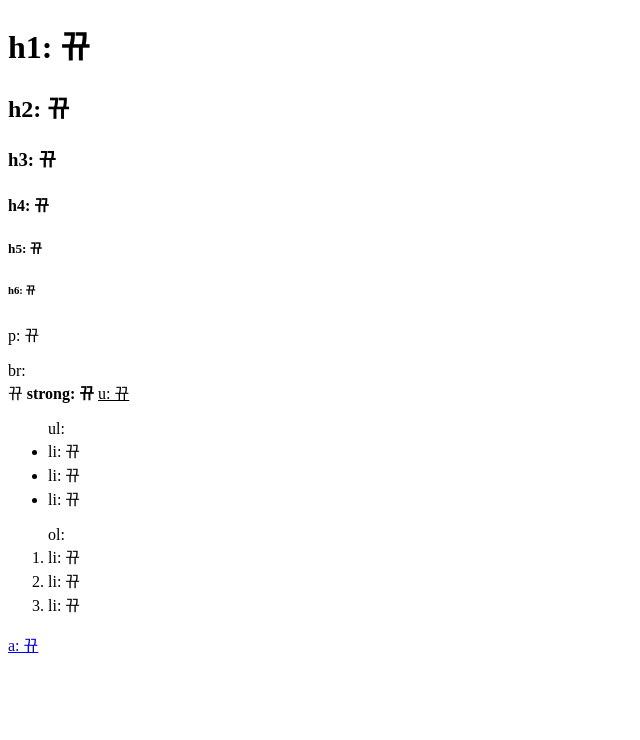
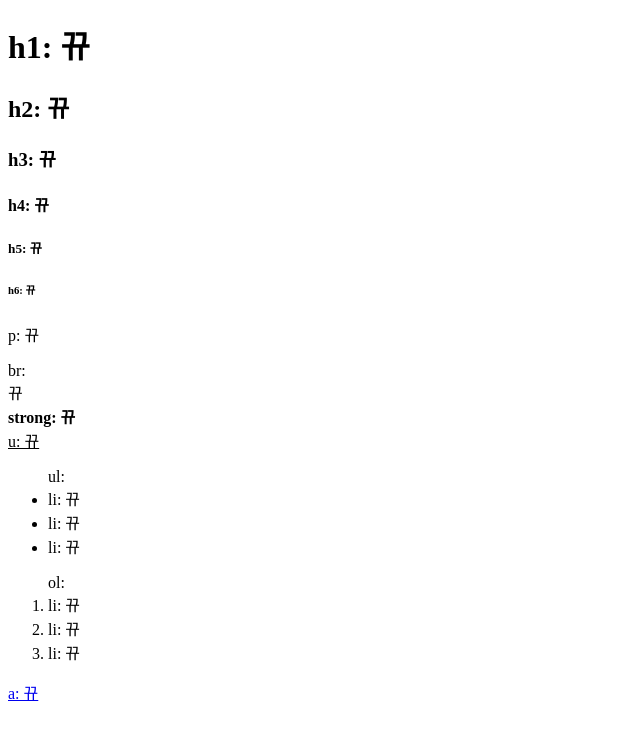
Before and after one commit to chanwookim-cloud/example-page, a plain HTML site: page index.html in a window 1280 px wide. Shown: the whole page, without its empty margins (0-640 px from the left). Drawn offline with Linux system fonts and the light colour scheme.

Commit message:
Update index.html

```diff
--- a/index.html
+++ b/index.html
@@ -12,9 +12,9 @@
     <h5> h5: 뀨</h5>
     <h6> h6: 뀨</h6>
     <p> p: 뀨</p>
-    br: <br> 뀨
-    <strong> strong: 뀨</strong>
-    <u> u: 뀨</u>
+    br: <br> 뀨<br>
+    <strong> strong: 뀨</strong><br>
+    <u> u: 뀨</u><br>
     <ul>ul:
         <li> li: 뀨</li>
         <li> li: 뀨</li>
```
